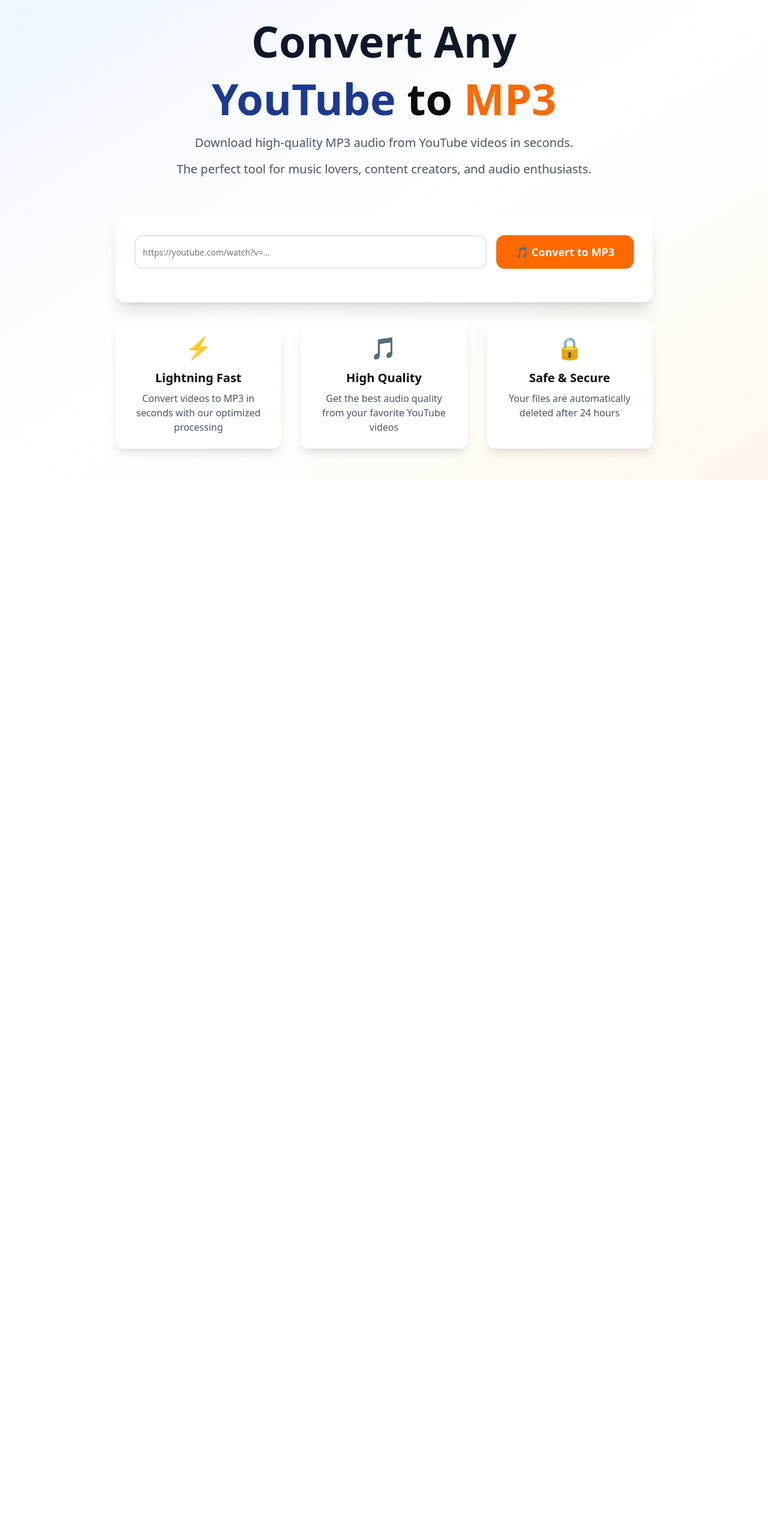
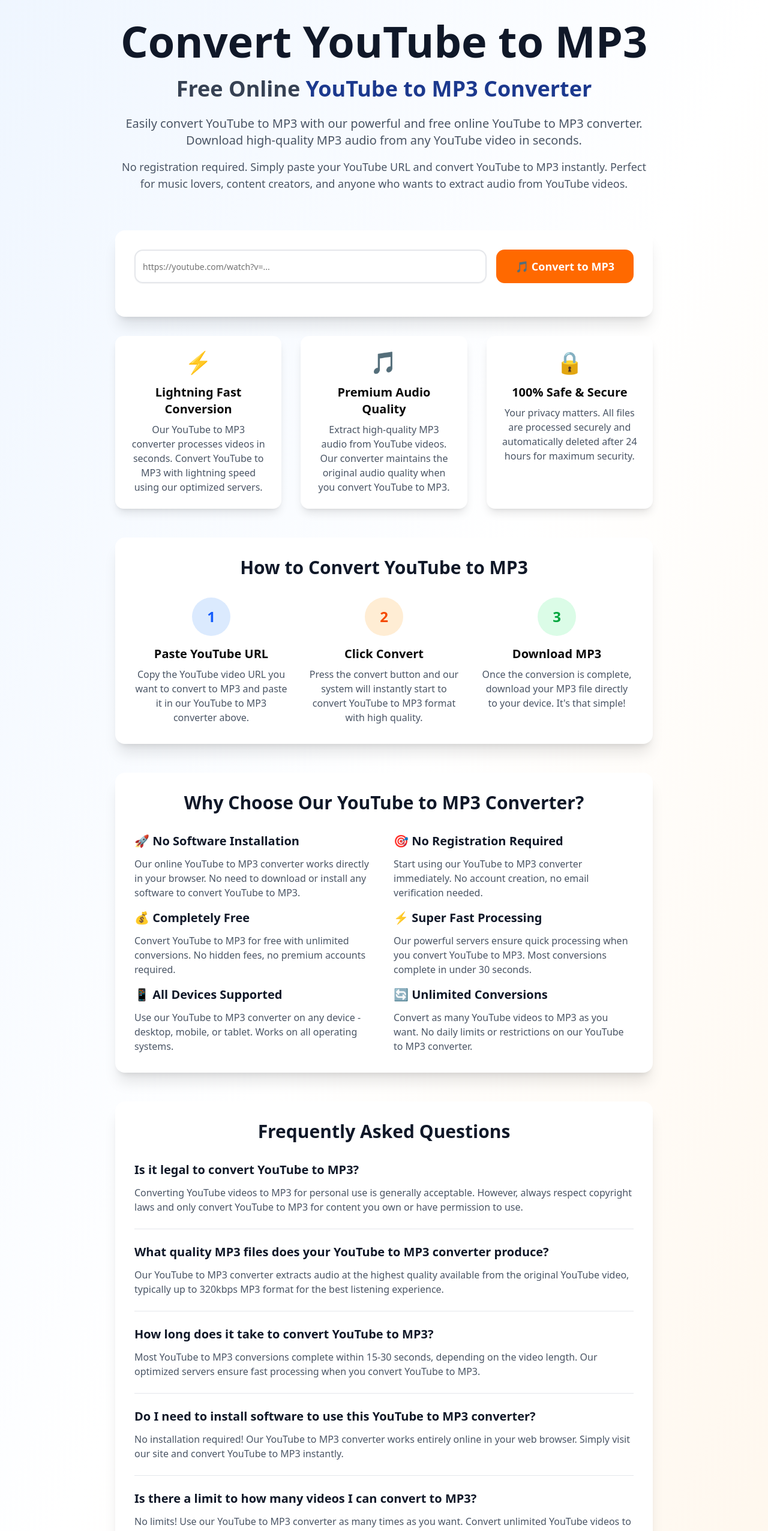
Before and after one commit to WillHuang6/100WebsPlan-1-toutube2mp3, a Next.js app: page / in a window 1280 px wide. Shown: the top 2552 px of the page at 60% size. Before the commit the page ends 800 px from the top, so only its background shows below. Built offline with nearby package versions, Linux system fonts and the light colour scheme.

Commit message:
SEO 基础优化

```diff
--- a/app/layout.tsx
+++ b/app/layout.tsx
@@ -3,8 +3,18 @@
 import "./globals.css";
 
 export const metadata: Metadata = {
-  title: "YouTube to MP3 Converter - Fast & Free",
-  description: "Convert YouTube videos to high-quality MP3 audio files instantly. Fast, free, and secure online converter.",
+  title: "Convert YouTube to MP3 - Free Online Converter",
+  description: "Easily convert YouTube to MP3 with our free online YouTube to MP3 converter. Download high-quality audio from YouTube videos instantly. Fast, secure, and no registration required.",
+  keywords: "convert youtube to mp3, youtube to mp3 converter, youtube mp3, download youtube audio, youtube to audio converter",
+  metadataBase: new URL('https://www.ytb2mp3.site'),
+  alternates: {
+    canonical: 'https://www.ytb2mp3.site',
+  },
+  openGraph: {
+    title: "Convert YouTube to MP3 - Free Online Converter",
+    description: "The best way to convert YouTube to MP3. Fast, free, and high-quality audio conversion.",
+    type: "website",
+  },
 };
 
 export default function RootLayout({
--- a/app/page.tsx
+++ b/app/page.tsx
@@ -62,17 +62,18 @@
       <div className="container mx-auto px-4 py-8">
         <div className="text-center mb-16">
           <h1 className="text-5xl md:text-7xl font-bold text-gray-900 mb-6">
-            Convert Any
+            Convert YouTube to MP3
           </h1>
-          <h1 className="text-5xl md:text-7xl font-bold mb-6">
-            <span className="text-blue-900">YouTube</span> to{' '}
-            <span className="text-orange-500">MP3</span>
-          </h1>
+          <h2 className="text-3xl md:text-4xl font-semibold mb-6 text-gray-700">
+            Free Online <span className="text-blue-900">YouTube to MP3 Converter</span>
+          </h2>
           <p className="text-xl text-gray-600 mb-4 max-w-4xl mx-auto">
-            Download high-quality MP3 audio from YouTube videos in seconds.
+            Easily convert YouTube to MP3 with our powerful and free online YouTube to MP3 converter.
+            Download high-quality MP3 audio from any YouTube video in seconds.
           </p>
-          <p className="text-xl text-gray-600 max-w-4xl mx-auto">
-            The perfect tool for music lovers, content creators, and audio enthusiasts.
+          <p className="text-lg text-gray-600 max-w-4xl mx-auto">
+            No registration required. Simply paste your YouTube URL and convert YouTube to MP3 instantly.
+            Perfect for music lovers, content creators, and anyone who wants to extract audio from YouTube videos.
           </p>
         </div>
 
@@ -138,21 +139,112 @@
           </div>
 
           {/* Features */}
-          <div className="grid md:grid-cols-3 gap-8 text-center">
+          <div className="grid md:grid-cols-3 gap-8 text-center mb-12">
             <div className="bg-white rounded-xl p-6 shadow-lg">
               <div className="text-4xl mb-4">⚡</div>
-              <h3 className="text-xl font-semibold mb-2">Lightning Fast</h3>
-              <p className="text-gray-600">Convert videos to MP3 in seconds with our optimized processing</p>
+              <h3 className="text-xl font-semibold mb-2">Lightning Fast Conversion</h3>
+              <p className="text-gray-600">Our YouTube to MP3 converter processes videos in seconds. Convert YouTube to MP3 with lightning speed using our optimized servers.</p>
             </div>
             <div className="bg-white rounded-xl p-6 shadow-lg">
               <div className="text-4xl mb-4">🎵</div>
-              <h3 className="text-xl font-semibold mb-2">High Quality</h3>
-              <p className="text-gray-600">Get the best audio quality from your favorite YouTube videos</p>
+              <h3 className="text-xl font-semibold mb-2">Premium Audio Quality</h3>
+              <p className="text-gray-600">Extract high-quality MP3 audio from YouTube videos. Our converter maintains the original audio quality when you convert YouTube to MP3.</p>
             </div>
             <div className="bg-white rounded-xl p-6 shadow-lg">
               <div className="text-4xl mb-4">🔒</div>
-              <h3 className="text-xl font-semibold mb-2">Safe & Secure</h3>
-              <p className="text-gray-600">Your files are automatically deleted after 24 hours</p>
+              <h3 className="text-xl font-semibold mb-2">100% Safe & Secure</h3>
+              <p className="text-gray-600">Your privacy matters. All files are processed securely and automatically deleted after 24 hours for maximum security.</p>
+            </div>
+          </div>
+
+          {/* How to Use Section */}
+          <div className="bg-white rounded-2xl shadow-xl p-8 mb-12">
+            <h2 className="text-3xl font-bold text-center mb-8 text-gray-900">How to Convert YouTube to MP3</h2>
+            <div className="grid md:grid-cols-3 gap-8">
+              <div className="text-center">
+                <div className="bg-blue-100 rounded-full w-16 h-16 flex items-center justify-center mx-auto mb-4">
+                  <span className="text-2xl font-bold text-blue-600">1</span>
+                </div>
+                <h3 className="text-xl font-semibold mb-2">Paste YouTube URL</h3>
+                <p className="text-gray-600">Copy the YouTube video URL you want to convert to MP3 and paste it in our YouTube to MP3 converter above.</p>
+              </div>
+              <div className="text-center">
+                <div className="bg-orange-100 rounded-full w-16 h-16 flex items-center justify-center mx-auto mb-4">
+                  <span className="text-2xl font-bold text-orange-600">2</span>
+                </div>
+                <h3 className="text-xl font-semibold mb-2">Click Convert</h3>
+                <p className="text-gray-600">Press the convert button and our system will instantly start to convert YouTube to MP3 format with high quality.</p>
+              </div>
+              <div className="text-center">
+                <div className="bg-green-100 rounded-full w-16 h-16 flex items-center justify-center mx-auto mb-4">
+                  <span className="text-2xl font-bold text-green-600">3</span>
+                </div>
+                <h3 className="text-xl font-semibold mb-2">Download MP3</h3>
+                <p className="text-gray-600">Once the conversion is complete, download your MP3 file directly to your device. It's that simple!</p>
+              </div>
+            </div>
+          </div>
+
+          {/* Why Choose Us Section */}
+          <div className="bg-white rounded-2xl shadow-xl p-8 mb-12">
+            <h2 className="text-3xl font-bold text-center mb-8 text-gray-900">Why Choose Our YouTube to MP3 Converter?</h2>
+            <div className="grid md:grid-cols-2 gap-8">
+              <div>
+                <h3 className="text-xl font-semibold mb-3 text-gray-900">🚀 No Software Installation</h3>
+                <p className="text-gray-600 mb-4">Our online YouTube to MP3 converter works directly in your browser. No need to download or install any software to convert YouTube to MP3.</p>
+
+                <h3 className="text-xl font-semibold mb-3 text-gray-900">💰 Completely Free</h3>
+                <p className="text-gray-600 mb-4">Convert YouTube to MP3 for free with unlimited conversions. No hidden fees, no premium accounts required.</p>
+
+                <h3 className="text-xl font-semibold mb-3 text-gray-900">📱 All Devices Supported</h3>
+                <p className="text-gray-600">Use our YouTube to MP3 converter on any device - desktop, mobile, or tablet. Works on all operating systems.</p>
+              </div>
+              <div>
+                <h3 className="text-xl font-semibold mb-3 text-gray-900">🎯 No Registration Required</h3>
+                <p className="text-gray-600 mb-4">Start using our YouTube to MP3 converter immediately. No account creation, no email verification needed.</p>
+
+                <h3 className="text-xl font-semibold mb-3 text-gray-900">⚡ Super Fast Processing</h3>
+                <p className="text-gray-600 mb-4">Our powerful servers ensure quick processing when you convert YouTube to MP3. Most conversions complete in under 30 seconds.</p>
+
+                <h3 className="text-xl font-semibold mb-3 text-gray-900">🔄 Unlimited Conversions</h3>
+                <p className="text-gray-600">Convert as many YouTube videos to MP3 as you want. No daily limits or restrictions on our YouTube to MP3 converter.</p>
+              </div>
+            </div>
+          </div>
+
+          {/* FAQ Section */}
+          <div className="bg-white rounded-2xl shadow-xl p-8">
+            <h2 className="text-3xl font-bold text-center mb-8 text-gray-900">Frequently Asked Questions</h2>
+            <div className="space-y-6">
+              <div className="border-b border-gray-200 pb-6">
+                <h3 className="text-xl font-semibold mb-3 text-gray-900">Is it legal to convert YouTube to MP3?</h3>
+                <p className="text-gray-600">Converting YouTube videos to MP3 for personal use is generally acceptable. However, always respect copyright laws and only convert YouTube to MP3 for content you own or have permission to use.</p>
+              </div>
+
+              <div className="border-b border-gray-200 pb-6">
+                <h3 className="text-xl font-semibold mb-3 text-gray-900">What quality MP3 files does your YouTube to MP3 converter produce?</h3>
+                <p className="text-gray-600">Our YouTube to MP3 converter extracts audio at the highest quality available from the original YouTube video, typically up to 320kbps MP3 format for the best listening experience.</p>
+              </div>
+
+              <div className="border-b border-gray-200 pb-6">
+                <h3 className="text-xl font-semibold mb-3 text-gray-900">How long does it take to convert YouTube to MP3?</h3>
+                <p className="text-gray-600">Most YouTube to MP3 conversions complete within 15-30 seconds, depending on the video length. Our optimized servers ensure fast processing when you convert YouTube to MP3.</p>
+              </div>
+
+              <div className="border-b border-gray-200 pb-6">
+                <h3 className="text-xl font-semibold mb-3 text-gray-900">Do I need to install software to use this YouTube to MP3 converter?</h3>
+                <p className="text-gray-600">No installation required! Our YouTube to MP3 converter works entirely online in your web browser. Simply visit our site and convert YouTube to MP3 instantly.</p>
+              </div>
+
+              <div className="border-b border-gray-200 pb-6">
+                <h3 className="text-xl font-semibold mb-3 text-gray-900">Is there a limit to how many videos I can convert to MP3?</h3>
+                <p className="text-gray-600">No limits! Use our YouTube to MP3 converter as many times as you want. Convert unlimited YouTube videos to MP3 format for free.</p>
+              </div>
+
+              <div>
+                <h3 className="text-xl font-semibold mb-3 text-gray-900">What happens to my files after I convert YouTube to MP3?</h3>
+                <p className="text-gray-600">For your privacy and security, all MP3 files are automatically deleted from our servers after 24 hours. We recommend downloading your converted files immediately after using our YouTube to MP3 converter.</p>
+              </div>
             </div>
           </div>
         </div>
--- /dev/null
+++ b/app/sitemap.ts
@@ -0,0 +1,21 @@
+import { MetadataRoute } from 'next'
+
+export default function sitemap(): MetadataRoute.Sitemap {
+  const baseUrl = 'https://www.ytb2mp3.site'
+
+  return [
+    {
+      url: baseUrl,
+      lastModified: new Date(),
+      changeFrequency: 'daily',
+      priority: 1.0,
+    },
+    // 如果将来有其他页面可以在这里添加
+    // {
+    //   url: `${baseUrl}/about`,
+    //   lastModified: new Date(),
+    //   changeFrequency: 'monthly',
+    //   priority: 0.8,
+    // },
+  ]
+}
```
Also changed, not shown: public/robots.txt (added).
